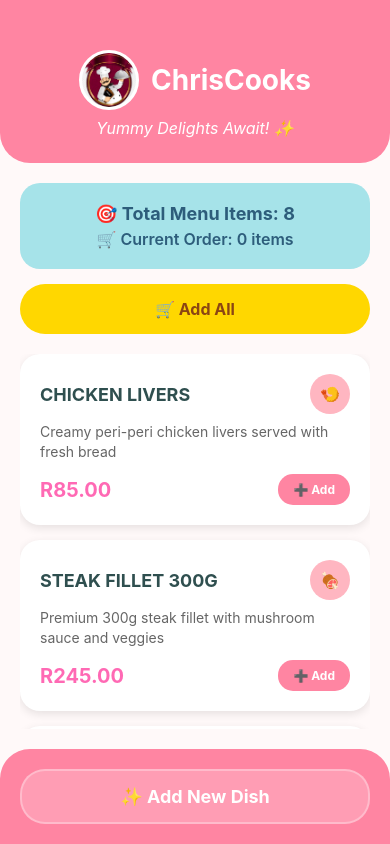
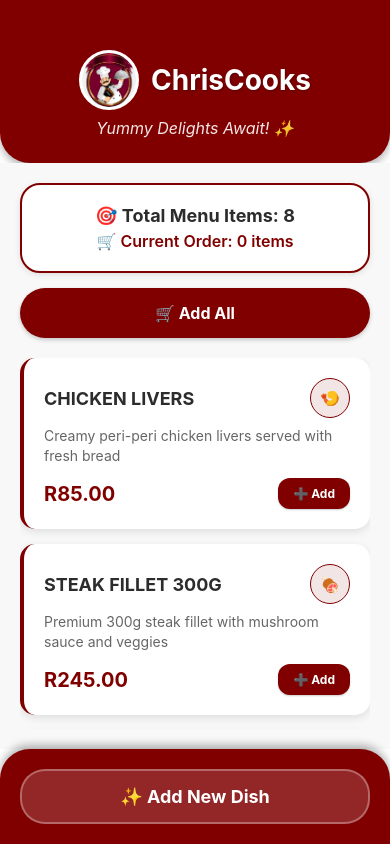
Before and after one commit to ST10496778/MAST-POE-PART-2, a React Native app: screen / in a window 390 px wide. Built offline with nearby package versions, Linux system fonts and the light colour scheme.

Commit message:
edit style sheet

```diff
--- a/App.tsx
+++ b/App.tsx
@@ -424,17 +424,22 @@ export default function App() {
 const styles = StyleSheet.create({
   appContainer: {
     flex: 1,
-    backgroundColor: '#FFF9F9',
+    backgroundColor: '#FFFFFF',
   },
   screen: {
     flex: 1,
   },
   header: {
-    backgroundColor: '#FF85A2',
+    backgroundColor: '#800000', // Maroon
     padding: 25,
     paddingTop: 50,
     borderBottomLeftRadius: 30,
     borderBottomRightRadius: 30,
+    shadowColor: '#000',
+    shadowOffset: { width: 0, height: 4 },
+    shadowOpacity: 0.3,
+    shadowRadius: 8,
+    elevation: 8,
   },
   logoContainer: {
     flexDirection: 'row',
@@ -449,7 +454,7 @@ const styles = StyleSheet.create({
     marginRight: 12,
     borderWidth: 3,
     borderColor: 'white',
-    backgroundColor: 'white', // Added background color
+    backgroundColor: 'white',
   },
   chefLogoImage: {
     width: 50,
@@ -458,52 +463,69 @@ const styles = StyleSheet.create({
     marginRight: 12,
     borderWidth: 2,
     borderColor: 'white',
-    backgroundColor: 'white', // Added background color
+    backgroundColor: 'white',
   },
   headerTitle: {
     fontSize: 28,
     fontWeight: 'bold',
     color: 'white',
+    textShadowColor: 'rgba(0, 0, 0, 0.3)',
+    textShadowOffset: { width: 1, height: 1 },
+    textShadowRadius: 3,
   },
   headerSubtitle: {
     fontSize: 16,
     color: 'white',
     textAlign: 'center',
     fontStyle: 'italic',
+    opacity: 0.9,
   },
   content: {
     flex: 1,
     padding: 20,
+    backgroundColor: '#F8F8F8',
   },
   orderSummary: {
-    backgroundColor: '#FFD700',
+    backgroundColor: '#2C2C2C', // Dark gray
     padding: 15,
     borderRadius: 15,
     marginBottom: 15,
     alignItems: 'center',
+    shadowColor: '#000',
+    shadowOffset: { width: 0, height: 2 },
+    shadowOpacity: 0.1,
+    shadowRadius: 6,
+    elevation: 4,
   },
   orderSummaryText: {
-    color: '#8B4513',
+    color: 'white',
     fontSize: 16,
     fontWeight: 'bold',
     textAlign: 'center',
     marginBottom: 10,
   },
   totalContainer: {
-    backgroundColor: '#A6E3E9',
+    backgroundColor: 'white',
     padding: 20,
     borderRadius: 20,
     marginBottom: 15,
     alignItems: 'center',
+    borderWidth: 2,
+    borderColor: '#800000',
+    shadowColor: '#000',
+    shadowOffset: { width: 0, height: 2 },
+    shadowOpacity: 0.1,
+    shadowRadius: 6,
+    elevation: 4,
   },
   totalText: {
-    color: '#2D5D7B',
+    color: '#2C2C2C',
     fontSize: 18,
     fontWeight: 'bold',
     marginBottom: 5,
   },
   orderTotalText: {
-    color: '#2D5D7B',
+    color: '#800000',
     fontSize: 16,
     fontWeight: '600',
   },
@@ -514,29 +536,44 @@ const styles = StyleSheet.create({
     gap: 10,
   },
   addAllButton: {
-    backgroundColor: '#FFD700',
+    backgroundColor: '#800000',
     borderRadius: 25,
     padding: 15,
     alignItems: 'center',
     flex: 1,
+    shadowColor: '#000',
+    shadowOffset: { width: 0, height: 2 },
+    shadowOpacity: 0.2,
+    shadowRadius: 4,
+    elevation: 3,
   },
   addAllButtonText: {
-    color: '#8B4513',
+    color: 'white',
     fontSize: 16,
     fontWeight: 'bold',
   },
   removeAllButton: {
-    backgroundColor: '#FF6B6B',
+    backgroundColor: '#2C2C2C',
     borderRadius: 15,
     padding: 10,
     paddingHorizontal: 20,
+    shadowColor: '#000',
+    shadowOffset: { width: 0, height: 2 },
+    shadowOpacity: 0.2,
+    shadowRadius: 4,
+    elevation: 3,
   },
   removeAllButtonSmall: {
-    backgroundColor: '#FF6B6B',
+    backgroundColor: '#2C2C2C',
     borderRadius: 25,
     padding: 15,
     alignItems: 'center',
     flex: 1,
+    shadowColor: '#000',
+    shadowOffset: { width: 0, height: 2 },
+    shadowOpacity: 0.2,
+    shadowRadius: 4,
+    elevation: 3,
   },
   removeAllButtonText: {
     color: 'white',
@@ -552,23 +589,25 @@ const styles = StyleSheet.create({
   sectionTitle: {
     fontSize: 22,
     fontWeight: 'bold',
-    color: '#FF85A2',
+    color: '#800000',
     marginBottom: 15,
     textAlign: 'center',
-    backgroundColor: 'rgba(255, 133, 162, 0.1)',
+    backgroundColor: 'rgba(128, 0, 0, 0.1)',
     padding: 10,
     borderRadius: 15,
   },
   menuItem: {
     backgroundColor: 'white',
-    borderRadius: 20,
+    borderRadius: 15,
     padding: 20,
     marginBottom: 15,
     shadowColor: '#000',
     shadowOffset: { width: 0, height: 3 },
     shadowOpacity: 0.1,
-    shadowRadius: 10,
+    shadowRadius: 8,
     elevation: 5,
+    borderLeftWidth: 4,
+    borderLeftColor: '#800000',
   },
   dishHeader: {
     flexDirection: 'row',
@@ -579,7 +618,7 @@ const styles = StyleSheet.create({
   dishName: {
     fontSize: 18,
     fontWeight: 'bold',
-    color: '#2F4F4F',
+    color: '#2C2C2C',
     flex: 1,
   },
   coursePill: {
@@ -589,7 +628,9 @@ const styles = StyleSheet.create({
     justifyContent: 'center',
     alignItems: 'center',
     marginLeft: 10,
-    backgroundColor: '#FFB6C1',
+    backgroundColor: 'rgba(128, 0, 0, 0.1)',
+    borderWidth: 1,
+    borderColor: '#800000',
   },
   coursePillText: {
     fontSize: 16,
@@ -608,7 +649,7 @@ const styles = StyleSheet.create({
   dishPrice: {
     fontSize: 20,
     fontWeight: 'bold',
-    color: '#FF69B4',
+    color: '#800000',
   },
   buttonContainer: {
     flexDirection: 'row',
@@ -617,13 +658,18 @@ const styles = StyleSheet.create({
   actionButton: {
     paddingHorizontal: 15,
     paddingVertical: 8,
-    borderRadius: 15,
+    borderRadius: 12,
+    shadowColor: '#000',
+    shadowOffset: { width: 0, height: 1 },
+    shadowOpacity: 0.2,
+    shadowRadius: 2,
+    elevation: 2,
   },
   addButton: {
-    backgroundColor: '#FF85A2',
+    backgroundColor: '#800000',
   },
   removeButton: {
-    backgroundColor: '#FF6B6B',
+    backgroundColor: '#2C2C2C',
   },
   actionButtonText: {
     color: 'white',
@@ -635,24 +681,31 @@ const styles = StyleSheet.create({
   },
   inputCard: {
     backgroundColor: 'white',
-    borderRadius: 20,
+    borderRadius: 15,
     padding: 20,
     marginBottom: 15,
+    shadowColor: '#000',
+    shadowOffset: { width: 0, height: 2 },
+    shadowOpacity: 0.1,
+    shadowRadius: 6,
+    elevation: 4,
+    borderLeftWidth: 3,
+    borderLeftColor: '#800000',
   },
   label: {
     fontSize: 16,
     fontWeight: '600',
     marginBottom: 10,
-    color: '#FF85A2',
+    color: '#800000',
   },
   input: {
     borderWidth: 2,
-    borderColor: 'rgba(255, 133, 162, 0.3)',
-    borderRadius: 15,
+    borderColor: 'rgba(128, 0, 0, 0.2)',
+    borderRadius: 12,
     padding: 15,
     fontSize: 16,
     backgroundColor: 'white',
-    color: '#333',
+    color: '#2C2C2C',
   },
   textArea: {
     height: 120,
@@ -670,14 +723,14 @@ const styles = StyleSheet.create({
   courseButton: {
     backgroundColor: 'white',
     borderWidth: 2,
-    borderColor: 'rgba(255, 133, 162, 0.3)',
-    borderRadius: 15,
+    borderColor: 'rgba(128, 0, 0, 0.2)',
+    borderRadius: 12,
     padding: 15,
     marginBottom: 10,
   },
   courseButtonSelected: {
-    backgroundColor: '#FF85A2',
-    borderColor: '#FF85A2',
+    backgroundColor: '#800000',
+    borderColor: '#800000',
   },
   courseButtonText: {
     color: '#666',
@@ -695,7 +748,7 @@ const styles = StyleSheet.create({
   currencySymbol: {
     fontSize: 18,
     fontWeight: 'bold',
-    color: '#FF85A2',
+    color: '#800000',
     marginRight: 10,
   },
   priceInput: {
@@ -704,37 +757,45 @@ const styles = StyleSheet.create({
   pricePreview: {
     marginTop: 10,
     fontSize: 14,
-    color: '#666',
+    color: '#800000',
     fontStyle: 'italic',
+    fontWeight: '500',
   },
   formSummary: {
-    backgroundColor: 'rgba(255, 133, 162, 0.1)',
-    borderRadius: 15,
+    backgroundColor: 'rgba(128, 0, 0, 0.05)',
+    borderRadius: 12,
     padding: 15,
     marginBottom: 15,
+    borderLeftWidth: 3,
+    borderLeftColor: '#800000',
   },
   formSummaryTitle: {
     fontSize: 16,
     fontWeight: 'bold',
-    color: '#FF85A2',
+    color: '#800000',
     marginBottom: 5,
   },
   formSummaryText: {
     fontSize: 14,
-    color: '#666',
+    color: '#2C2C2C',
   },
   buttonGroup: {
     marginTop: 10,
   },
   saveButton: {
-    backgroundColor: '#FF85A2',
+    backgroundColor: '#800000',
     borderRadius: 25,
     padding: 18,
     alignItems: 'center',
     marginBottom: 12,
+    shadowColor: '#000',
+    shadowOffset: { width: 0, height: 3 },
+    shadowOpacity: 0.3,
+    shadowRadius: 6,
+    elevation: 5,
   },
   saveButtonDisabled: {
-    backgroundColor: '#FFB6C1',
+    backgroundColor: 'rgba(128, 0, 0, 0.4)',
     opacity: 0.6,
   },
   saveButtonText: {
@@ -745,24 +806,34 @@ const styles = StyleSheet.create({
   cancelButton: {
     backgroundColor: 'white',
     borderWidth: 2,
-    borderColor: '#FF85A2',
+    borderColor: '#800000',
     borderRadius: 25,
     padding: 18,
     alignItems: 'center',
+    shadowColor: '#000',
+    shadowOffset: { width: 0, height: 2 },
+    shadowOpacity: 0.1,
+    shadowRadius: 4,
+    elevation: 3,
   },
   cancelButtonText: {
-    color: '#FF85A2',
+    color: '#800000',
     fontSize: 18,
     fontWeight: 'bold',
   },
   footer: {
-    backgroundColor: '#FF85A2',
+    backgroundColor: '#800000',
     padding: 20,
     borderTopLeftRadius: 30,
     borderTopRightRadius: 30,
+    shadowColor: '#000',
+    shadowOffset: { width: 0, height: -4 },
+    shadowOpacity: 0.3,
+    shadowRadius: 8,
+    elevation: 8,
   },
   footerButton: {
-    backgroundColor: 'rgba(255, 255, 255, 0.2)',
+    backgroundColor: 'rgba(255, 255, 255, 0.15)',
     borderRadius: 25,
     padding: 15,
     alignItems: 'center',
```
